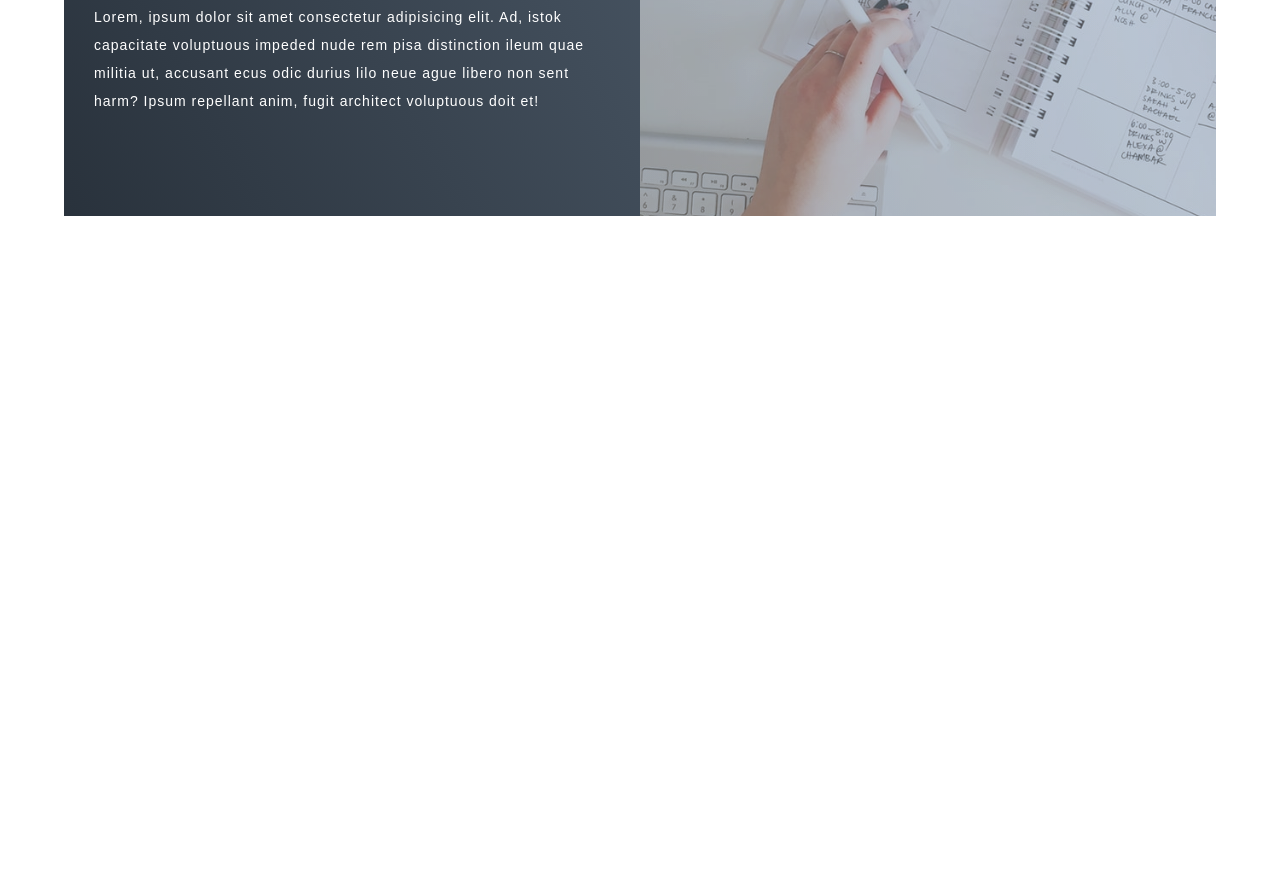
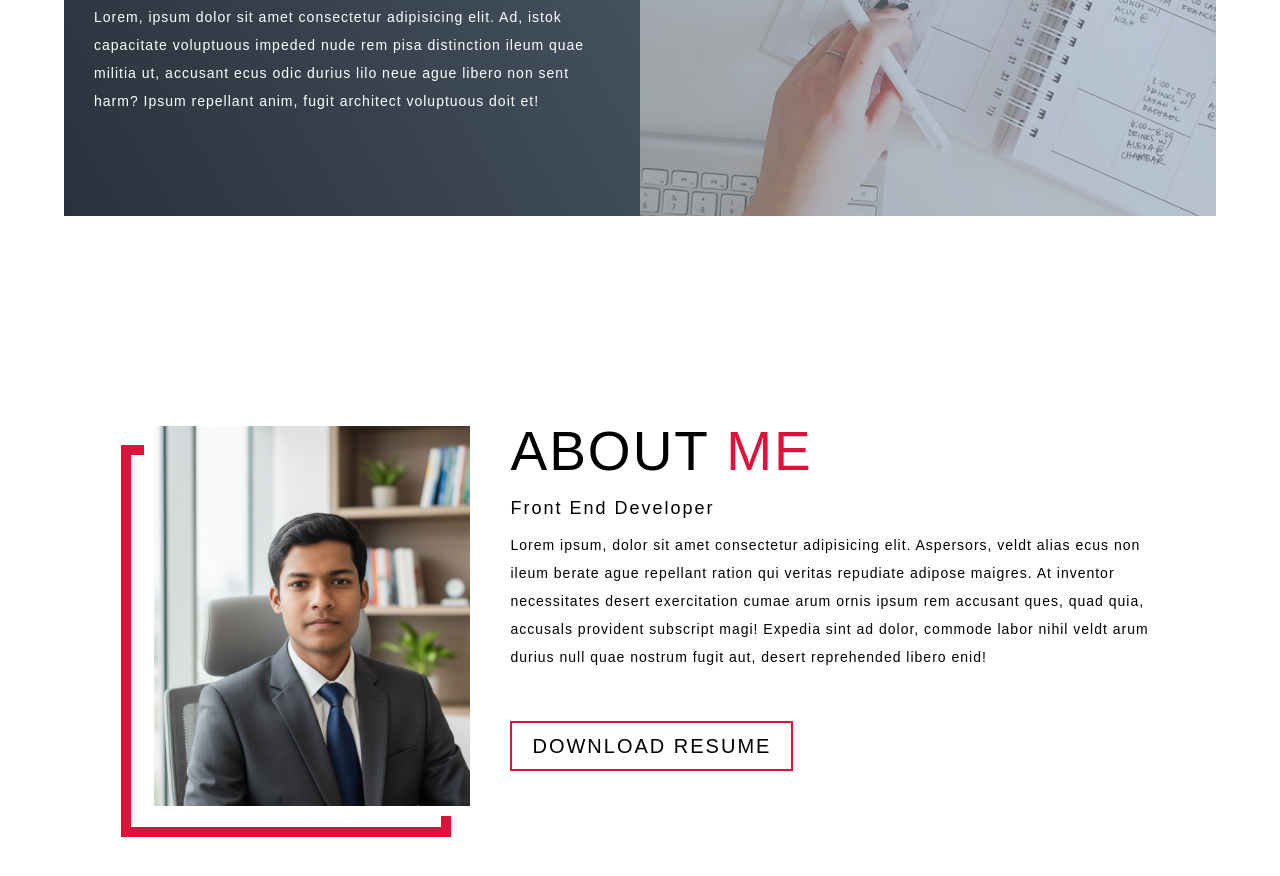
Before and after one commit to SakibHasan077/Portfolio, a plain HTML site: page index.html in a window 1280 px wide. Shown: the part 3565-4441 px from the top of the page. Before the commit the page ends 3881 px from the top, so only its background shows below. Drawn offline with Linux system fonts and the light colour scheme.

Commit message:
Created and design About section and added 1 image to it

```diff
--- a/index.html
+++ b/index.html
@@ -177,6 +177,28 @@
             </div>
         </section>
         <!-- project box end -->
+        <!-- about box start  -->
+        <section class="about" id="about-box">
+            <div class="about-container">
+                <div class="about-pic">
+                    <div class="pic-container">
+                        <img src="./img/wmremove-transformed.jpeg" alt="">
+                    </div>
+                </div>
+                <div class="about-info">
+                    <h2 class="content-heading about-heading">about <span>me</span></h2>
+                    <p class="sub-heading">
+                        Front End Developer
+                    </p>
+                    <p class="content">
+                        Lorem ipsum, dolor sit amet consectetur adipisicing elit. Aspersors, veldt alias ecus non ileum berate ague repellant ration qui veritas repudiate adipose maigres. At inventor necessitates desert exercitation cumae arum ornis ipsum rem accusant ques, quad quia, accusals provident subscript magi! Expedia sint ad dolor, commode labor nihil veldt arum durius null quae nostrum fugit aut, desert reprehended libero enid!
+                    </p>
+                        <a href="#" class="about-btn">download resume</a>
+
+                </div>
+            </div>
+        </section>
+        <!-- about box end -->
     </main>
     <!-- main section end  -->
 </body>
--- a/style.css
+++ b/style.css
@@ -394,3 +394,82 @@ nav ul li a:hover {
   mix-blend-mode: hard-light;
 }
 /* projects box end */
+/* about box start  */
+.about {
+  width: 90%;
+  margin: 10rem auto;
+  padding: 0 2rem;
+  height: 40rem;
+}
+.about-container {
+  display: flex;
+  width: 100%;
+  height: 100%;
+}
+.about-pic {
+  flex-basis: 60rem;
+  padding-left: 6rem;
+}
+.about-pic .pic-container {
+  width: 100%;
+  height: 100%;
+  border: 10px solid var(--white);
+  position: relative;
+}
+.about-pic .pic-container::after {
+  content: "";
+  position: absolute;
+  border: 1rem solid var(--primary-text-color);
+  width: 98%;
+  height: 98%;
+  left: -3.3rem;
+  top: 1.9rem;
+  z-index: -1;
+}
+.about-pic img {
+  width: 100%;
+  height: 100%;
+  object-fit: cover;
+  border-width: 1rem;
+}
+.about-info {
+  width: 100%;
+  padding: 3rem;
+  line-height: 1.3;
+}
+.about-info .content-heading {
+  margin-top: -3rem;
+  letter-spacing: 0.2rem;
+}
+.about-info .sub-heading {
+  color: var(--black);
+  font-size: 1.8rem;
+  margin-bottom: 1rem;
+  letter-spacing: 0.2rem;
+}
+.about-info .content {
+  font-size: 1.4rem;
+  color: var(--black);
+  margin: 0.5rem 0 2rem;
+  line-height: 2;
+  letter-spacing: 0.1rem;
+}
+.about-heading {
+  text-align: left;
+}
+.about-info .about-btn {
+  text-decoration: none;
+  font-size: 2rem;
+  color: var(--black);
+  margin: 3rem 0 5rem;
+  padding: 1rem 2rem;
+  text-transform: uppercase;
+  display: inline-block;
+  border: 2px solid var(--primary-text-color);
+  letter-spacing: 0.2rem;
+  transition: all 0.3s ease;
+}
+.about-info .about-btn:hover {
+  background-color: var(--primary-text-color);
+}
+/* about box end */
```
Also changed, not shown: img/wmremove-transformed.jpeg (added).
